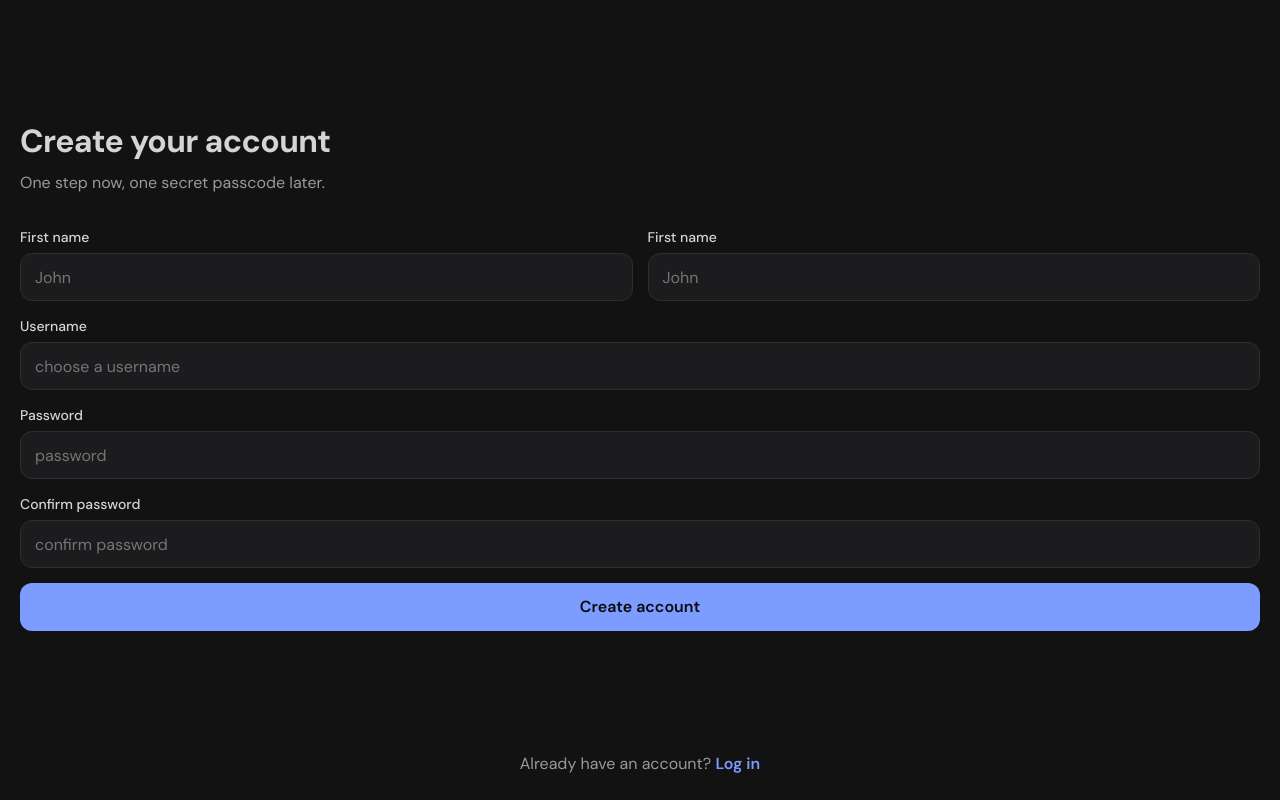
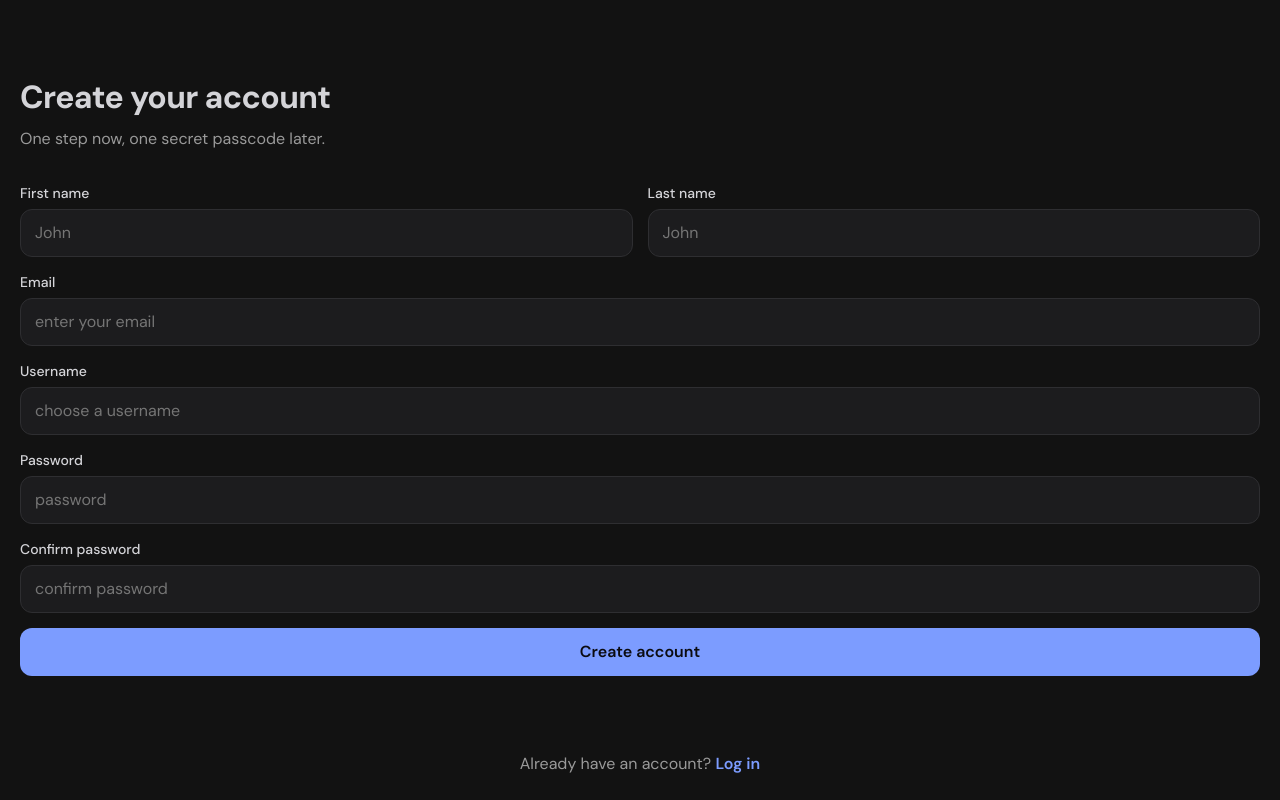
Before and after one commit to urosrelic/members-only-frontend, a React (Vite) app: page /signup in a window 1280 px wide. Built offline with nearby package versions, Linux system fonts and the light colour scheme.

Commit message:
fix(MO-21): update label and input to match last name

```diff
--- a/src/pages/signup-page/SignupPage.tsx
+++ b/src/pages/signup-page/SignupPage.tsx
@@ -22,14 +22,23 @@ function SignupPage() {
             </div>
 
             <div className='signup__input '>
-              <label htmlFor='lastName'>First name</label>
+              <label htmlFor='lastName'>Last name</label>
               <input
                 type='text'
                 name='lastName'
-                id='firstName'
+                id='lastName'
                 placeholder='John'
               />
             </div>
+          </div>
+          <div className='signup__input'>
+            <label htmlFor='email'>Email</label>
+            <input
+              type='email'
+              name='email'
+              id='email'
+              placeholder='enter your email'
+            />
           </div>
           <div className='signup__input'>
             <label htmlFor='username'>Username</label>
```
